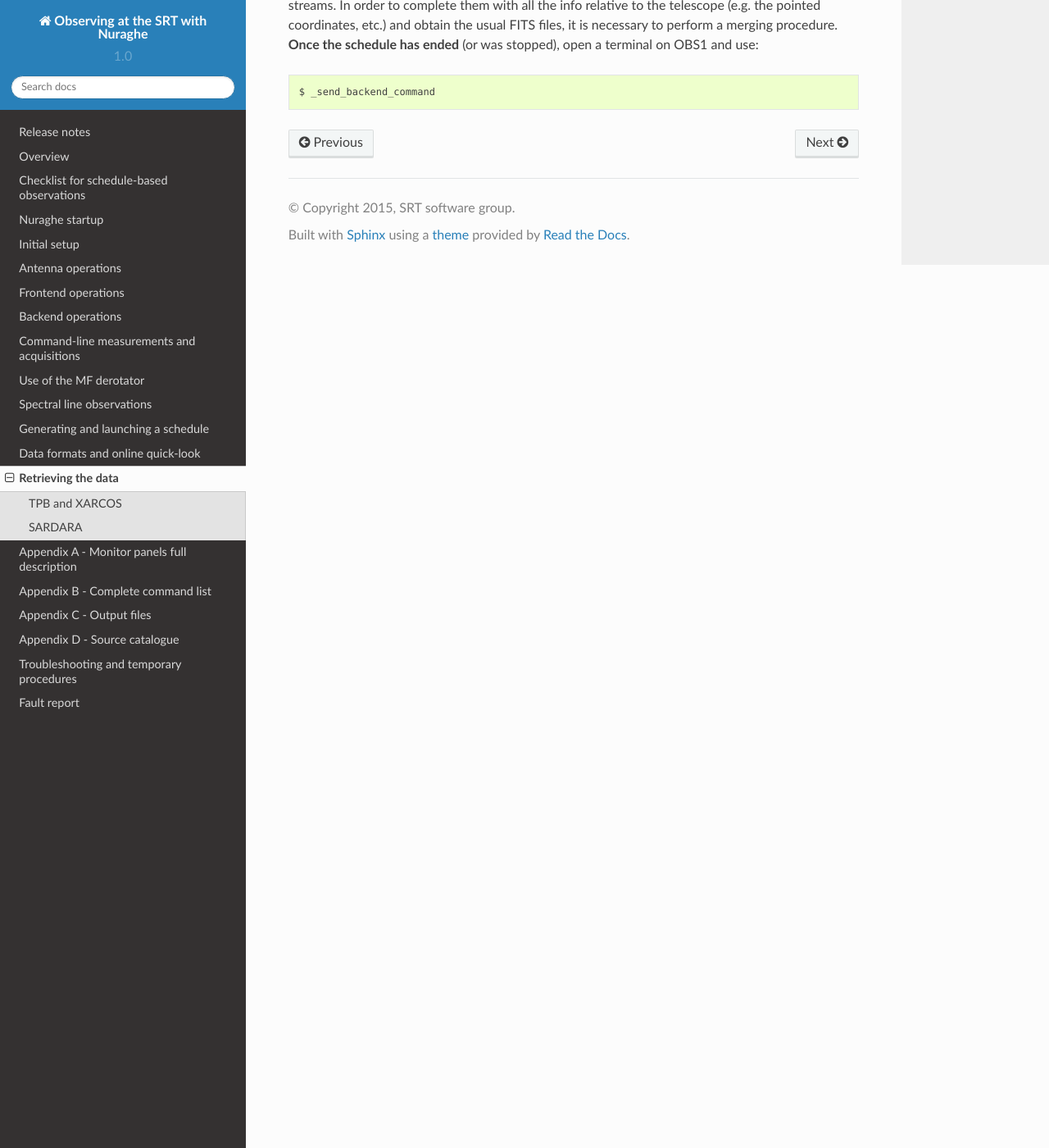
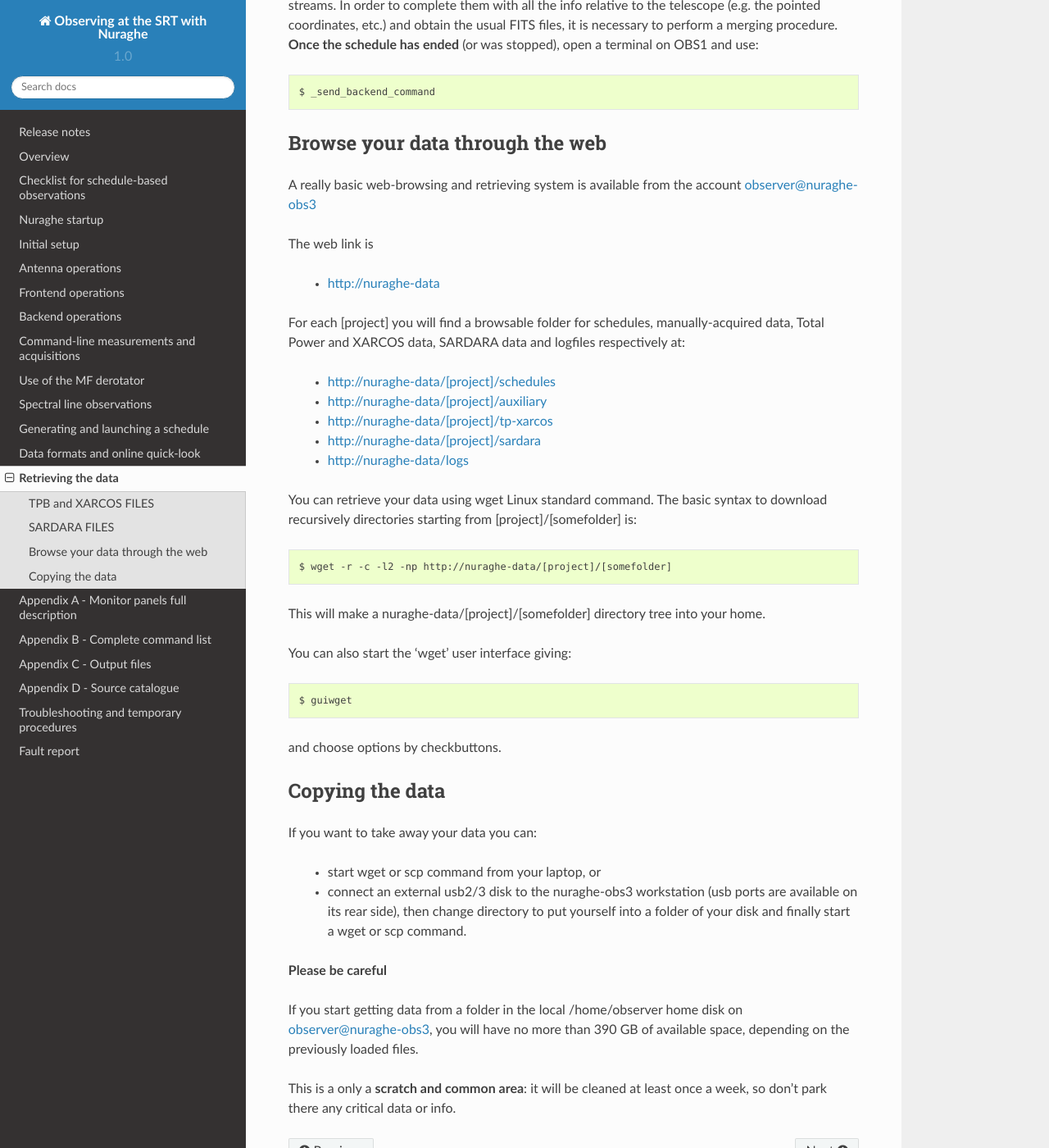
Before and after one commit to discos/doc, a Sphinx documentation site: the page built from user/srt/source/DataRetrieval.rst, in a window 1280 px wide and 1400 px high, scrolled down 1587 px. Shown: the whole window at 82% size. Built offline with Sphinx 7.4.7 and the Read the Docs theme 2.0.0, drawn with Linux system fonts in a browser that asks for light colours; some of the changed text lies outside the part shown.

Commit message:
Updates about machines and data retrieval
Provided by A.Fara.

```diff
--- a/user/srt/source/DataRetrieval.rst
+++ b/user/srt/source/DataRetrieval.rst
@@ -5,8 +5,8 @@ Retrieving the data
 *******************
 
 
-TPB and XARCOS
-==============
+TPB and XARCOS FILES
+====================
 To know where your data folders are located, open a terminal on OBS2 and
 execute::
 
@@ -56,8 +56,8 @@ stored. A subfolder named */WindLog* is devoted to the meteoClient output, when
 this client is used.
 
 
-SARDARA
-=======
+SARDARA FILES
+=============
 
 To know where your data folders are located, and how to access them, open a
 terminal on OBS2 and execute::
@@ -72,3 +72,64 @@ it is necessary to perform a merging procedure.
 use::
 
     $ _send_backend_command
+
+
+Browse your data through the web
+================================
+
+A really basic web-browsing and retrieving system is available
+from the account observer@nuraghe-obs3
+
+The web link is
+
+  * http://nuraghe-data
+
+For each [project] you will find a browsable folder for schedules,
+manually-acquired data, Total Power and XARCOS data, SARDARA data and logfiles
+respectively at:
+
+  * http://nuraghe-data/[project]/schedules
+
+  * http://nuraghe-data/[project]/auxiliary
+
+  * http://nuraghe-data/[project]/tp-xarcos
+
+  * http://nuraghe-data/[project]/sardara
+
+  * http://nuraghe-data/logs
+
+You can retrieve your data using wget Linux standard command. The basic
+syntax to download recursively directories starting from [project]/[somefolder]
+is::
+
+  $ wget -r -c -l2 -np http://nuraghe-data/[project]/[somefolder]
+
+This will make a nuraghe-data/[project]/[somefolder] directory tree into your
+home.
+
+You can also start the 'wget' user interface giving::
+
+  $ guiwget
+
+and choose options by checkbuttons.
+
+
+Copying the data
+================
+
+If you want to take away your data you can:
+
+  * start wget or scp command from your laptop, or
+
+  * connect an external usb2/3 disk to the nuraghe-obs3 workstation (usb ports
+    are available on its rear side), then change directory to put yourself into
+    a folder of your disk and finally start a wget or scp command.
+
+**Please be careful**
+
+If you start getting data from a folder in the local /home/observer home disk
+on observer@nuraghe-obs3, you will have no more than 390 GB of available space,
+depending on the previously loaded files.
+
+This is a only a **scratch and common area**: it will be cleaned at least once
+a week, so don't park there any critical data or info.
```
Also changed, not shown: user/srt/source/ReleaseNotes.rst (+7 -7 lines), user/srt/source/Startup.rst (+9 -0 lines).
